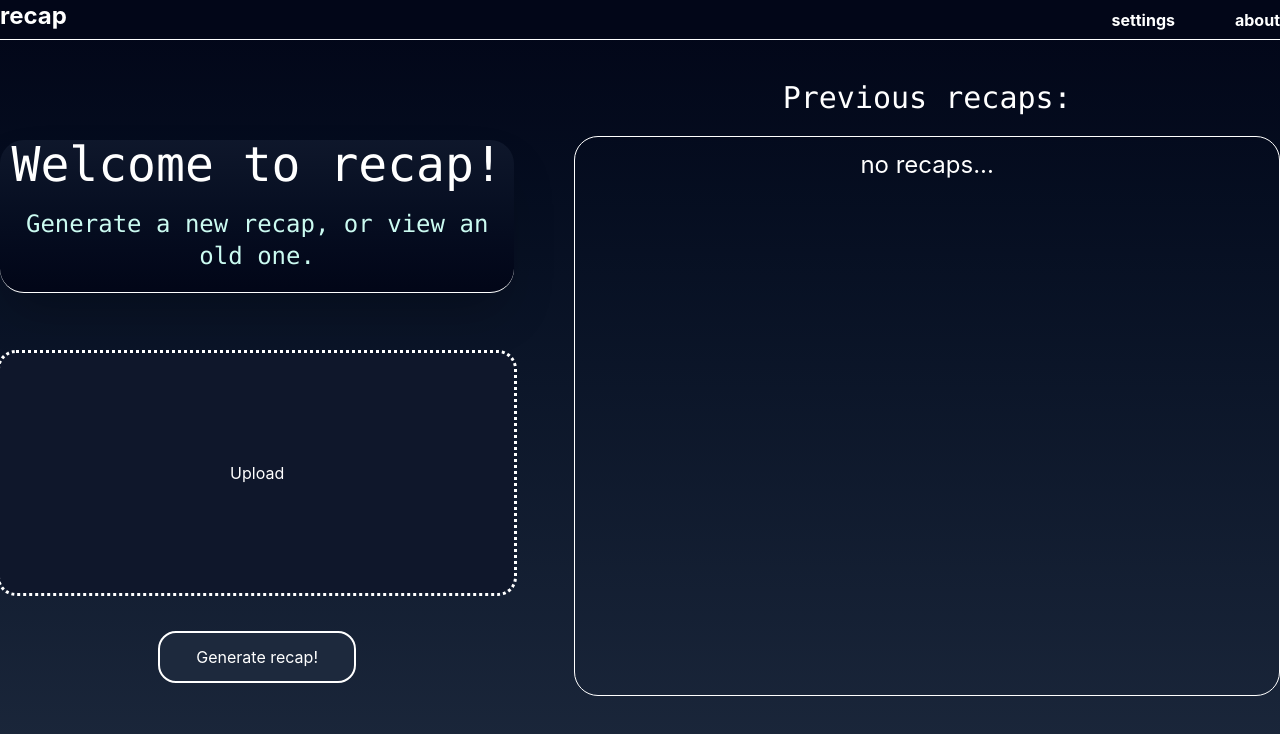
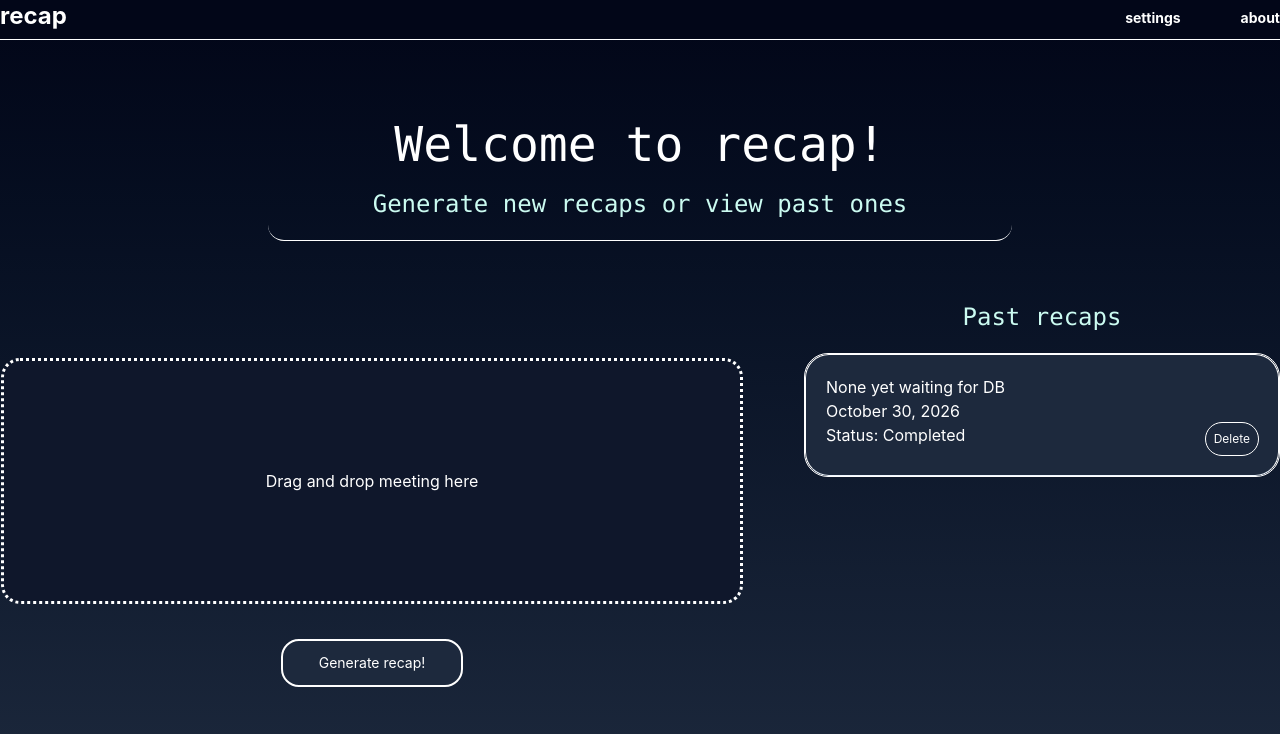
Before and after one commit to nick-yoderia/Recap, a React app in the folder front-end/: page / in a window 1280 px wide. Shown: the top 734 px of the page. Built offline with nearby package versions, Linux system fonts and the light colour scheme; the HTML template or start-up script is replaced by a standard one.

Commit message:
fix scaling

```diff
--- a/front-end/src/Pages/UploadScrean.jsx
+++ b/front-end/src/Pages/UploadScrean.jsx
@@ -1,36 +1,43 @@
 import FileUploader from "../components/FileUploader"
 import AnimatedButton from "../components/AnimatedButton"
+import RecapDisplayBox from "../components/RecapDisplayBox"
 
 export default function UploadScreen () {
 
     return (
-    <div className = 'grid grid-cols-7 h-screen py-10 gap-15'>
+    <div className = 'sm:grid sm:grid-cols-5 sm:h-screen sm:py-5 sm:p-0 p-5 sm:gap-15'>
 
-     <div className = 'col-span-3 col-start-1 row-start-2 text-center font-mono text-5xl border-b rounded-3xl bg-linear-to-t from-slate-950 to-slate-900 shadow-2xl'>
-          Welcome  to recap!
-          <span className = 'text-2xl  flex flex-col py-5 text-light text-teal-100 row-start-3 '>
-            Generate a new recap, or view an old one.
+     <div className = 'sm:col-span-3 sm:col-start-2 sm:row-start-2 text-center font-mono text-3xl sm:text-5xl border-b rounded-2xl'>
+          Welcome to recap!
+          <span className = 'sm:text-2xl text-sm flex flex-col py-5 text-light text-teal-100 sm:row-start-3 '>
+            Generate new recaps or view past ones
           </span>
       </div>
 
-      <div className = 'col-span-3 col-start-1  text-small row-start-3 place-content-center'>
+      <div className = 'sm:col-span-3 sm:col-start-1 sm:pt-0 pt-10 text-md sm:row-start-4 place-content-center sm:p-1 p-3'>
           <FileUploader />
-          <div className = 'flex justify-center  pt-10 place-content-center'>
+          <div className = 'flex justify-center text-sm pt-10 place-content-center'>
               <AnimatedButton>Generate recap!</AnimatedButton>
           </div>
       </div>
 
 
-      <div className = 'col-span-4 col-start-4 row-start-1 row-span-10'>
-        <div className='text-center font-mono text-3xl pb-5'>
-          Previous recaps:
+      <div className = 'sm:col-span-2 sm:col-start-4 sm:row-start-3 sm:row-span-10'>
+        <div className='text-center font-mono text-2xl sm:pt-0 pt-10 sm:pb-5 text-teal-100'>
+          Past recaps
         </div>
 
-        <div className=' overflow-auto border text-center gap-y-3 rounded-3xl min-h-[70vh] h-auto p-3 text-2xl'>
-          <div>  no recaps...</div>
-
+        <div className=' overflow-auto border rounded-3xl max-h-[30vh] sm:max-h-[50vh] sm:h-auto sm:row-start-3 text-1xl'>
+          <div className = ''>
+              <RecapDisplayBox
+              meeting={{
+                id: 123,
+                title: "None yet waiting for  DB",
+                date: "October 30, 2026",
+                status: "Completed"
+            }} />
+          </div>
         </div>
-
       </div>
     </div>
   )
--- a/front-end/src/components/FileUploader.jsx
+++ b/front-end/src/components/FileUploader.jsx
@@ -25,7 +25,7 @@ export default function FileUploader() {
     return (
 
         <div
-            className='w-full mx-auto  flex justify-center text-white
+            className='sm:w-full sm:mx-auto flex justify-center text-white
                     rounded-2xl outline-3 outline-dotted hover:opacity-70 overflow-hidden
                     cursor-pointer min-h-[30vh] bg-slate-900'
 
@@ -44,7 +44,7 @@ export default function FileUploader() {
                 onChange={handle_change}
                 onClick={handle_click}
             />
-            <h2 className='place-content-center'>{file&&file.name || 'Upload'}</h2>
+            <h2 className='place-content-center'>{file&&file.name || 'Drag and drop meeting here'}</h2>
         </div>
 
     )
--- a/front-end/src/components/RecapHeader.jsx
+++ b/front-end/src/components/RecapHeader.jsx
@@ -1,7 +1,7 @@
 import {Link} from 'react-router-dom'
 export default function RecapHeader() {
   return (
-      <nav className=" w-full bg-slate-950 h-10 text-white text-small border-b">
+      <nav className=" w-full bg-slate-950 h-10 text-white text-sm border-b">
         <div className="font-bold max-w-7xl mx-auto flex justify-between">
           {/*add logo on left later? */}
           <h1 className="text-left text-2xl">
```
